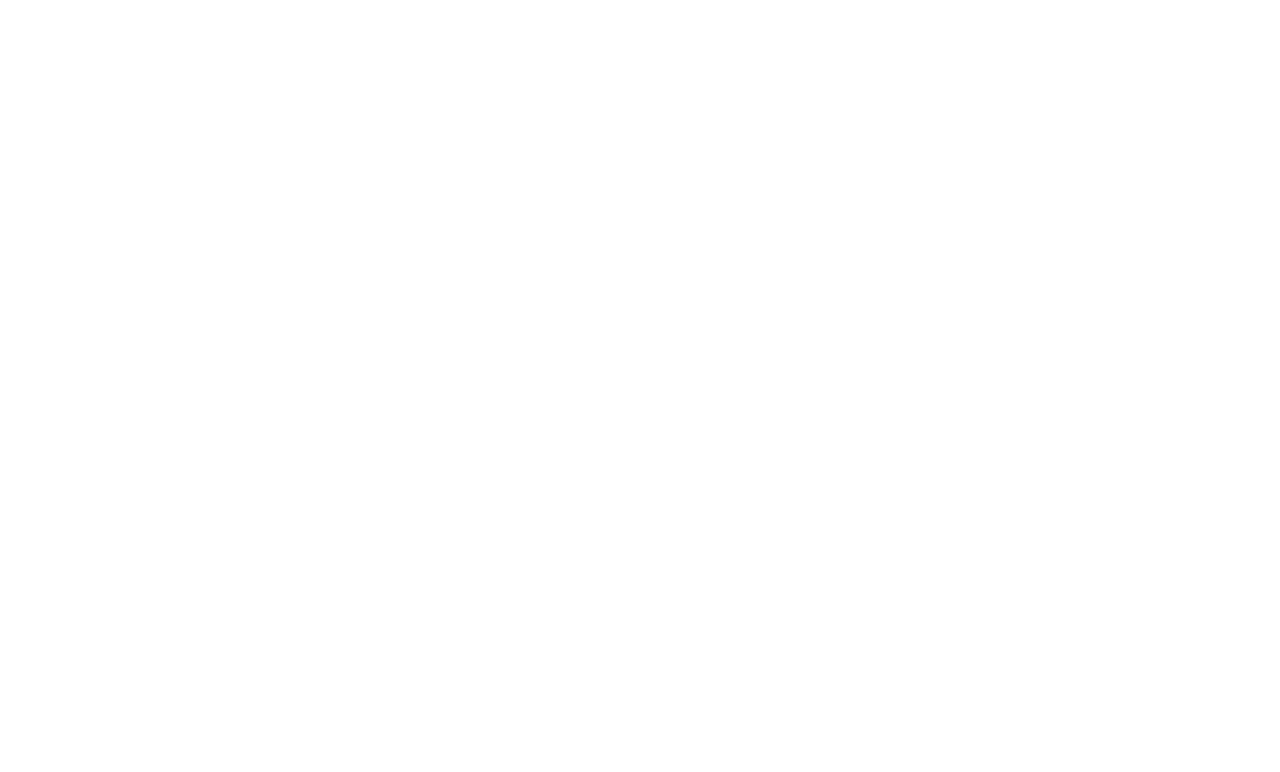
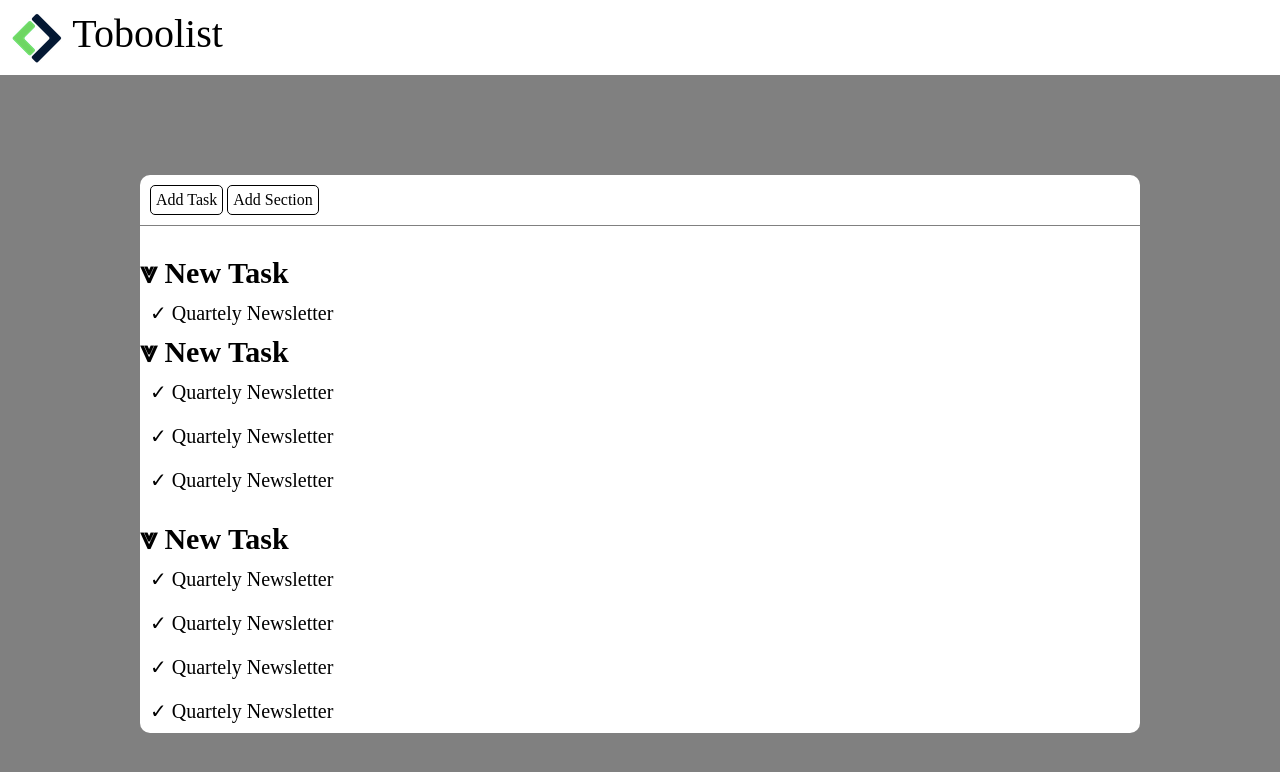
Before and after one commit to iLBigga/html-css-toboolist, a plain HTML site: page index.html in a window 1280 px wide. Drawn offline with Linux system fonts and the light colour scheme.

Commit message:
Aggiunto header e main

```diff
--- a/css/style.css
+++ b/css/style.css
@@ -1,5 +1,56 @@
+/* Regole reset */
 * {
     box-sizing: border-box;
     margin: 0;
     padding: 0;
 }
+
+body {
+    background-color: grey;
+}
+
+
+/* Regole header */
+.main-header {
+    font-size: 40px;
+    padding: 10px;
+    background-color: white;
+}
+
+.logo {
+    vertical-align: middle;
+}
+
+/* Regole main */
+.container {
+    margin: 0 auto;
+    max-width: 1000px;
+    background-color: white;
+    margin-top: 100px;
+    padding: 0px;
+    border-radius: 10px;
+}
+
+.button{
+    display: inline-block;
+    border: 1px solid black;
+    border-radius: 5px;
+    padding: 5px;
+}
+
+.container-button{
+    padding: 10px;
+    border-bottom: 1px solid grey;
+
+}
+
+
+.main-list{
+    margin-top: 30px;
+    font-size: 20px;
+}
+
+li{
+    list-style-type: none;
+    padding: 10px;
+}
--- a/index.html
+++ b/index.html
@@ -8,10 +8,40 @@
     <title>Toboolist</title>
 </head>
 <body>
-    <header>
+    <header class="main-header">
+        <img class="logo" src="/img/logo copia.png" alt="Logo Toboolist">
+        Toboolist
+    </header>
+    <main class="container">
+        <div class="container-button">
+                <div class="button">Add Task</div>
+                <div class="button">Add Section</div>
+        </div>
+        <div class="main-list">
+            <section>
+                <h2>&Or; New Task</h2>
+                <ul class="test">
+                    <li><span>&check;</span> Quartely Newsletter</li>
+                </ul>
+            </section>
+            <section>
+                <h2>&Or; New Task</h2>
+                <ul class="test">
+                    <li><span>&check;</span> Quartely Newsletter</li>
+                    <li><span>&check;</span> Quartely Newsletter</li>
+                    <li><span>&check;</span> Quartely Newsletter</li>
+                    <li></li>
+            </section>
+            <section>
+                <h2>&Or; New Task</h2>
+                <ul class="test">
+                    <li><span>&check;</span> Quartely Newsletter</li>
+                    <li><span>&check;</span> Quartely Newsletter</li>
+                    <li><span>&check;</span> Quartely Newsletter</li>
+                    <li><span>&check;</span> Quartely Newsletter</li>
+            </section>
+        </div>
 
-    </header>
-    <main>
 
     </main>
 
```
